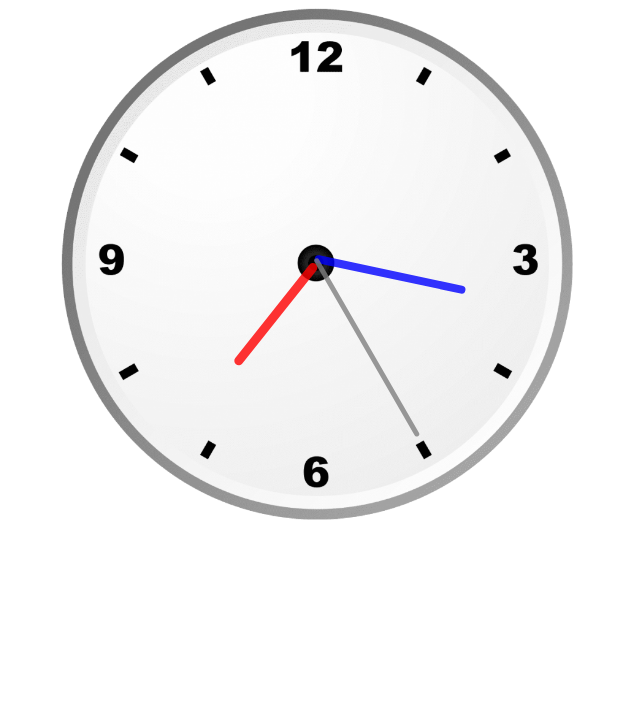
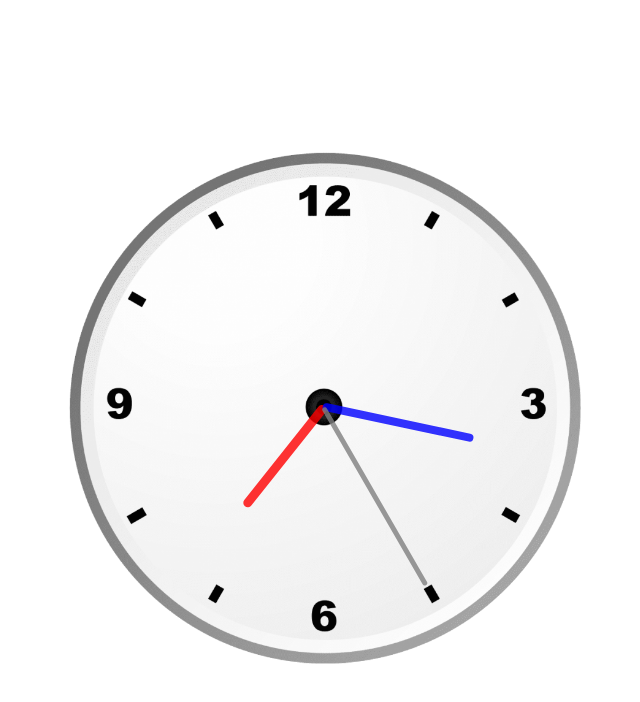
Before and after one commit to akkysaini/analog-clock, a plain HTML site: page index.html in a window 1280 px wide. Shown: the whole page, without its empty margins (323-963 px from the left). Drawn offline with Linux system fonts and the light colour scheme.

Commit message:
niddle changes

```diff
--- a/index.html
+++ b/index.html
@@ -9,6 +9,15 @@
     <!-- <script src="index.js" defer></script> -->
 </head>
 <style>
+    body {
+        display: flex;
+        height: 100vh;
+        width: 100vw;
+        justify-content: center;
+        align-items: center;
+        overflow: hidden;
+    }
+
     #clockContainer {
         position: relative;
         margin: auto;
@@ -26,28 +35,32 @@
         border-radius: 10px;
         transform-origin: bottom;
     }
-#hour{
-    background:red;
+
+    #hour {
+        background: red;
     }
-#minute{
+
+    #minute {
         background: blue;
     }
-#second{
-    background:gray;
+
+    #second {
+        background: gray;
         z-index: 2;
     }
+
     #hour {
         width: 1.8%;
         height: 25%;
-    top: 25%;
-    left: 48.85%;
+        top: 24.7%;
+        left: 48.95%;
         opacity: 0.8;
     }
 
     #minute {
         width: 1.6%;
         height: 30%;
-    top: 19%;
+        top: 19.8%;
         left: 48.9%;
         opacity: 0.8;
     }
@@ -55,12 +68,13 @@
     #second {
         width: 1%;
         height: 40%;
-    top: 9%;
+        top: 9.9%;
         left: 49.25%;
         opacity: 0.8;
 
     }
 </style>
+
 <body>
     <div id="clockContainer">
         <div id="hour"></div>
@@ -68,6 +82,8 @@
         <div id="second"></div>
     </div>
     <script>
+
+
         setInterval(() => {
             d = new Date();
             hr = d.getHours();
```
Lines whose indentation alone changed are shown as unchanged.
